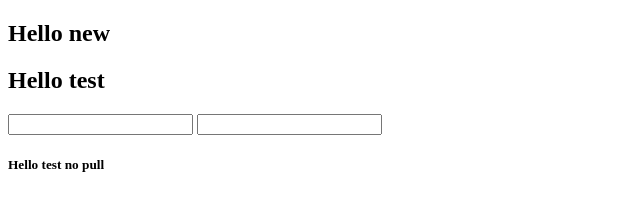
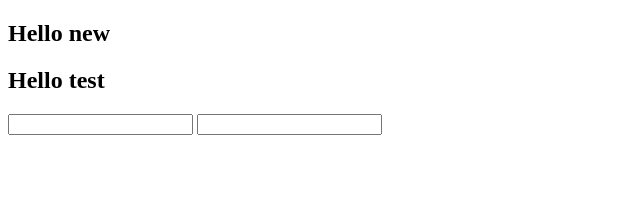
Before and after one commit to NoumanFatta/test, a plain HTML site: page index.html in a window 1280 px wide. Shown: the full height of the page, 0-640 px from the left. Drawn offline with nearby package versions, Linux system fonts and the light colour scheme.

Commit message:
deleted heading

```diff
--- a/index.html
+++ b/index.html
@@ -15,6 +15,5 @@
     <h2>Hello test</h2>
     <input type="text">
     <input type="password">
-    <h5>Hello test no pull</h5>
   </body>
 </html>
```
